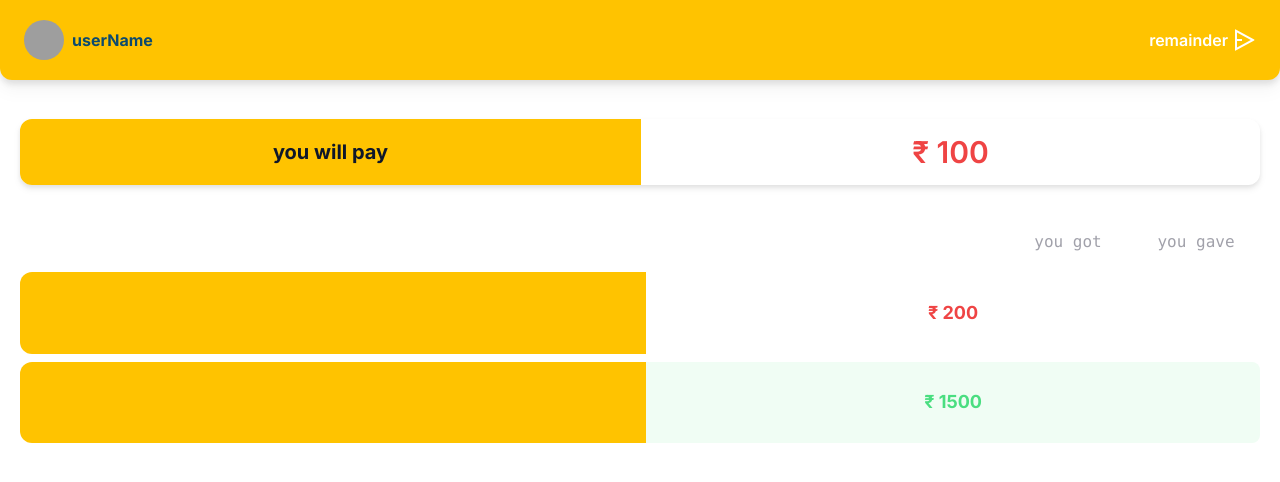
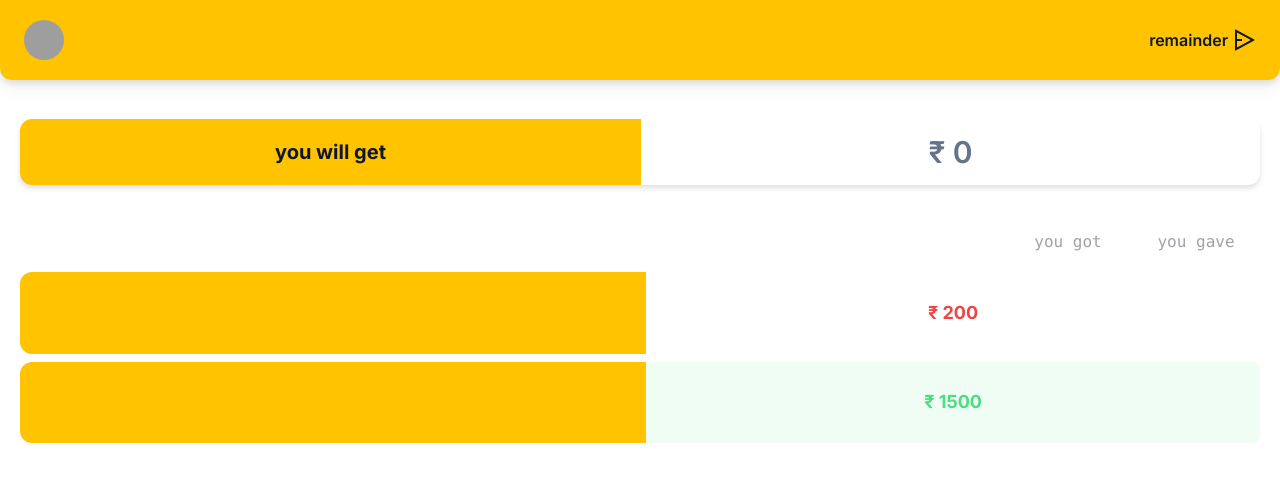
Before and after one commit to mrutyunjay007/hallkahata, a Next.js app: page /sellerprofile/1 in a window 1280 px wide. Shown: the top 482 px of the page. Built offline with nearby package versions, Linux system fonts and the light colour scheme; grey boxes are pictures that could not be loaded.

Commit message:
add connection slice

```diff
--- /dev/null
+++ b/src/app/(userprofile)/components/DataSetter.tsx
@@ -0,0 +1,25 @@
+"use client";
+
+import { add } from "@/lib/store/features/connection/connectionSlice";
+import { useAppDispatch } from "@/lib/store/hooks/hooks";
+import React, { useEffect } from "react";
+
+const DateSetter = ({
+  userName,
+  amount,
+  phoneNumber,
+}: {
+  userName: string;
+  amount: number;
+  phoneNumber: string;
+}) => {
+  const dispatch = useAppDispatch();
+
+  useEffect(() => {
+    dispatch(add({ userName, amount, phoneNumber }));
+  }, [phoneNumber, amount, dispatch]);
+
+  return <></>;
+};
+
+export default DateSetter;
--- a/src/app/(userprofile)/components/Nav.tsx
+++ b/src/app/(userprofile)/components/Nav.tsx
@@ -3,16 +3,19 @@ import { RiSendPlane2Line } from "react-icons/ri";
 import ProfilePic from "@/components/ProfilePic";
 import React from "react";
 import PaymentTrackingForUser from "./PaymentTrackingForUser";
+import { useAppSelector } from "@/lib/store/hooks/hooks";
 
 function Nav() {
+  const connection = useAppSelector((state) => state.connection);
+
   return (
     <>
       <div className=" flex gap-2  justify-between items-center rounded-b-xl drop-shadow-lg w-full px-6 bg-[#ffc300] py-5">
         <span className="flex gap-2 items-center">
           <ProfilePic url=""></ProfilePic>
-          <span className="font-bold text-sky-900">userName</span>
+          <span className="font-bold text-primary">{connection.userName}</span>
         </span>
-        <span className="flex gap-1 items-center font-semibold text-white cursor-pointer">
+        <span className="flex gap-1 items-center font-semibold text-primary cursor-pointer">
           <span className=" ">{"remainder"}</span>
           <RiSendPlane2Line className="size-6" />
         </span>
@@ -20,7 +23,9 @@ function Nav() {
       <span
         className={` flex flex-col  justify-center items-center mt-2 w-full h-32`}
       >
-        <PaymentTrackingForUser></PaymentTrackingForUser>
+        <PaymentTrackingForUser
+          amount={connection.amount}
+        ></PaymentTrackingForUser>
       </span>
     </>
   );
--- a/src/app/(userprofile)/components/PaymentTrackingForUser.tsx
+++ b/src/app/(userprofile)/components/PaymentTrackingForUser.tsx
@@ -1,19 +1,25 @@
 "use client";
 import React from "react";
 
-function PaymentTrackingForUser() {
+function PaymentTrackingForUser({ amount }: { amount: number }) {
   return (
     <div className="w-full   h-[4.1rem] px-5 ">
       <div
         className={` flex bg-white drop-shadow-md  justify-around items-center w-full h-full rounded-xl`}
       >
         <div className=" w-full  rounded-s-xl border-2 bg-[#ffc300] border-[#ffc300] h-full flex flex-col gap-1  justify-center items-center">
-          <span className="font-bold  text-primary text-xl">you will pay</span>
+          <span className="font-bold  text-primary text-xl">{`${
+            amount < 0 ? "you will pay" : "you will get"
+          }`}</span>
           {/* <span className="text-sm  text-zinc-400"></span> */}
         </div>
         <div className=" w-full rounded-e-xl  h-full flex flex-col gap-1  justify-center items-center">
-          <span className="font-semibold text-red-500 text-muted-foreground  text-3xl">
-            ₹ 100
+          <span
+            className={`font-semibold ${
+              amount < 0 ? "text-red-500" : "text-green-500"
+            }  text-muted-foreground  text-3xl`}
+          >
+            ₹ {amount}
           </span>
           {/* <span className="text-sm  text-zinc-400">you will get</span> */}
         </div>
--- /dev/null
+++ b/src/lib/store/features/connection/connectionSlice.ts
@@ -0,0 +1,31 @@
+import { PayloadAction, createSlice } from "@reduxjs/toolkit";
+import { stat } from "fs";
+
+export interface IConnection {
+  userName: string;
+  amount: number;
+  phoneNumber: string;
+}
+
+const initialState: IConnection = {
+  userName: "",
+  amount: 0,
+  phoneNumber: "",
+};
+
+export const connectionSlice = createSlice({
+  name: "connectioninfo",
+  initialState,
+  reducers: {
+    add: (state, action: PayloadAction<IConnection>) => {
+      state.userName = action.payload.userName;
+      state.amount = action.payload.amount;
+      state.phoneNumber = action.payload.phoneNumber;
+    },
+  },
+});
+
+// Action creators are generated for each case reducer function
+export const { add } = connectionSlice.actions;
+
+export default connectionSlice.reducer;
--- a/src/lib/store/store.ts
+++ b/src/lib/store/store.ts
@@ -1,8 +1,11 @@
 import { configureStore } from "@reduxjs/toolkit";
+import connectionReducer from "./features/connection/connectionSlice";
 
 export const makeStore = () => {
   return configureStore({
-    reducer: {},
+    reducer: {
+      connection: connectionReducer,
+    },
   });
 };
 
```
